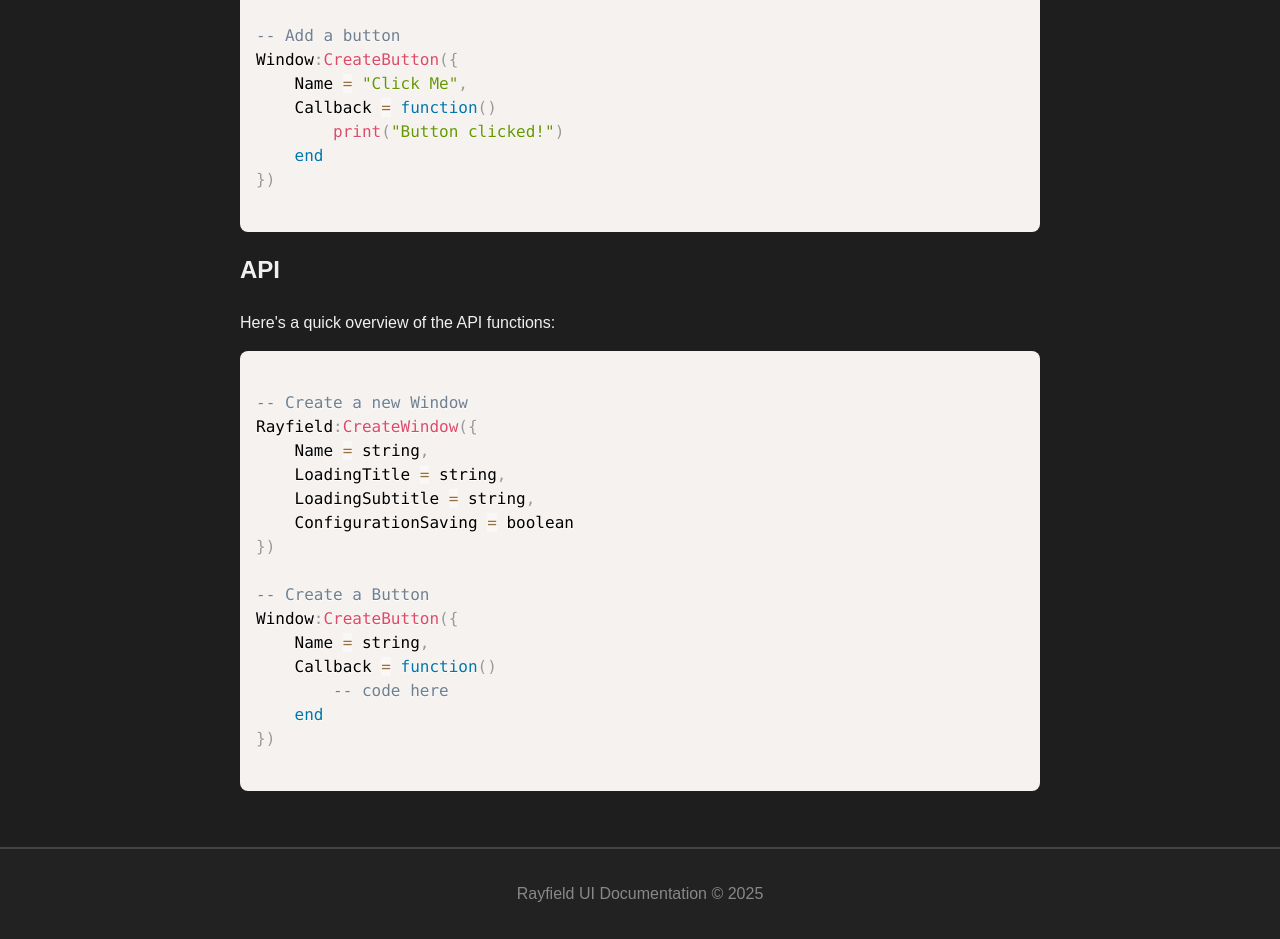
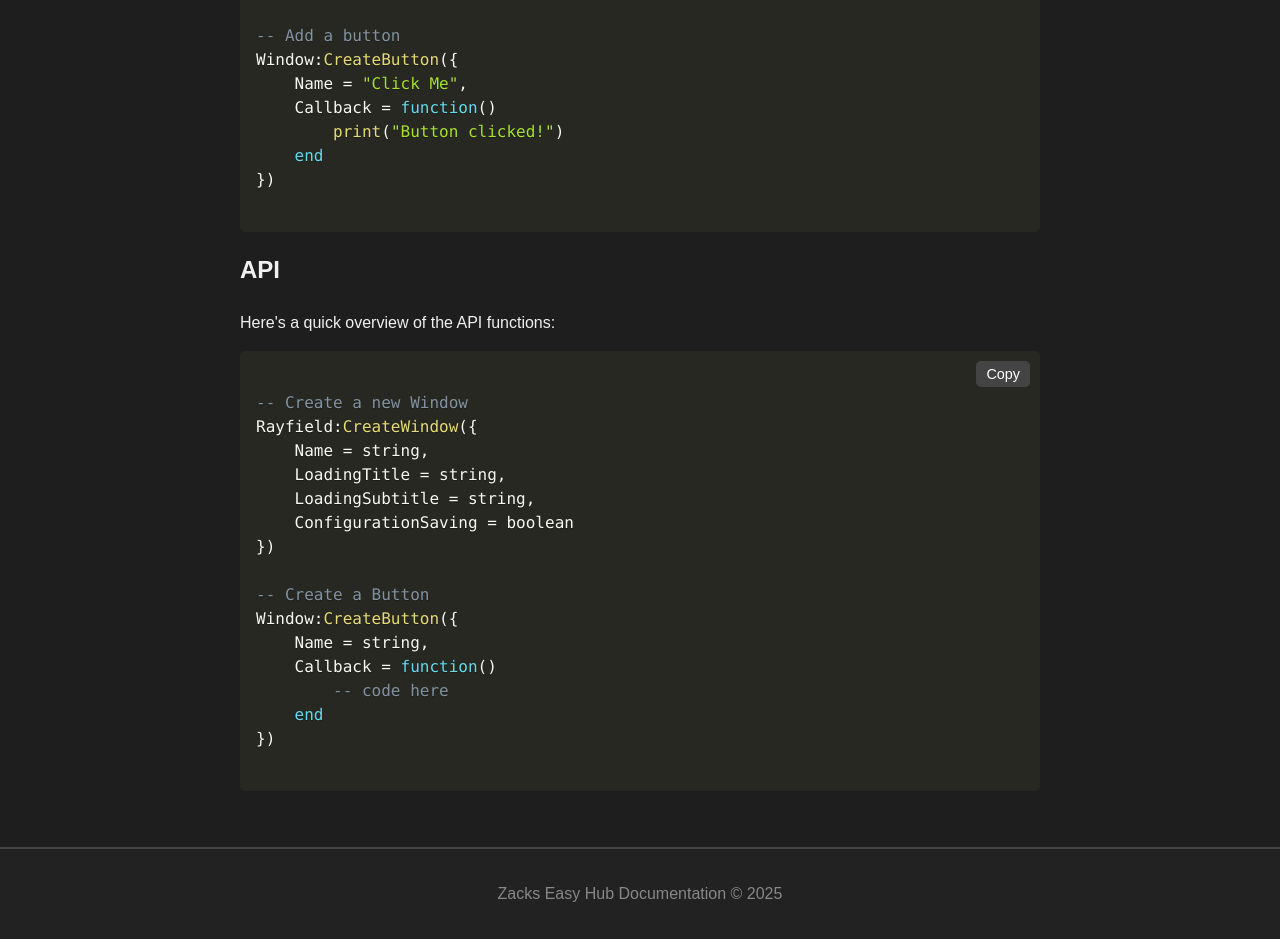
Before and after one commit to EnterpriseExperience/EnterpriseExperience.github.io, a plain HTML site: page index.html in a window 1280 px wide. Shown: the part 651-1590 px from the top of the page. Drawn offline with nearby package versions, Linux system fonts and the light colour scheme.

Commit message:
Update index.html

```diff
--- a/index.html
+++ b/index.html
@@ -3,8 +3,8 @@
 <head>
   <meta charset="UTF-8">
   <meta name="viewport" content="width=device-width, initial-scale=1.0">
-  <title>Rayfield-Style Documentation</title>
-  <link href="https://cdn.jsdelivr.net/npm/prismjs/themes/prism.css" rel="stylesheet"> <!-- Syntax Highlighting Theme -->
+  <title>Zacks Easy Hub | Documentation</title>
+  <link href="https://cdn.jsdelivr.net/npm/prismjs/themes/prism-okaidia.css" rel="stylesheet"> <!-- Modern Darker Theme -->
   <style>
     body {
       font-family: Arial, sans-serif;
@@ -44,13 +44,31 @@
       padding: 1rem;
     }
     pre {
-      background: #282c34;
+      position: relative;
+      background: #2d2d2d;
       padding: 1rem;
       border-radius: 8px;
       overflow-x: auto;
+      margin-bottom: 1.5rem;
+      color: #f8f8f2;
     }
     code {
       font-family: "Courier New", Courier, monospace;
+    }
+    .copy-button {
+      position: absolute;
+      top: 10px;
+      right: 10px;
+      background: #444;
+      color: #fff;
+      border: none;
+      padding: 5px 10px;
+      border-radius: 5px;
+      font-size: 0.9rem;
+      cursor: pointer;
+    }
+    .copy-button:hover {
+      background: #666;
     }
     footer {
       background: #222;
@@ -64,7 +82,7 @@
 </head>
 <body>
   <header>
-    <h1>Rayfield UI Documentation</h1>
+    <h1>Zacks Easy Hub | Documentation</h1>
   </header>
 
   <nav>
@@ -77,15 +95,14 @@
     <section id="introduction">
       <h2>Introduction</h2>
       <p>
-        Welcome to the documentation for the Rayfield-inspired UI library! This page provides all the information
-        you need to get started and use this library effectively.
+        Welcome to our WIP documentation-landing page, where we innovate and empower success no matter the cost, but except the cost is nothing.
       </p>
     </section>
 
     <section id="examples">
       <h2>Examples</h2>
       <p>Below is an example of how to use the library:</p>
-      <pre><code class="language-lua">
+      <pre><button class="copy-button" onclick="copyToClipboard(this)">Copy</button><code class="language-lua">
 -- Create a new UI window
 local Window = Rayfield:CreateWindow({
     Name = "My First Window",
@@ -107,7 +124,7 @@ Window:CreateButton({
     <section id="api">
       <h2>API</h2>
       <p>Here's a quick overview of the API functions:</p>
-      <pre><code class="language-lua">
+      <pre><button class="copy-button" onclick="copyToClipboard(this)">Copy</button><code class="language-lua">
 -- Create a new Window
 Rayfield:CreateWindow({
     Name = string,
@@ -128,10 +145,19 @@ Window:CreateButton({
   </div>
 
   <footer>
-    <p>Rayfield UI Documentation © 2025</p>
+    <p>Zacks Easy Hub Documentation © 2025</p>
   </footer>
 
   <script src="https://cdn.jsdelivr.net/npm/prismjs/prism.js"></script>
   <script src="https://cdn.jsdelivr.net/npm/prismjs/components/prism-lua.min.js"></script> <!-- Lua syntax highlighting -->
+  <script>
+    function copyToClipboard(button) {
+      const code = button.nextElementSibling.innerText;
+      navigator.clipboard.writeText(code).then(() => {
+        button.innerText = "Copied!";
+        setTimeout(() => (button.innerText = "Copy"), 2000);
+      });
+    }
+  </script>
 </body>
 </html>
```
